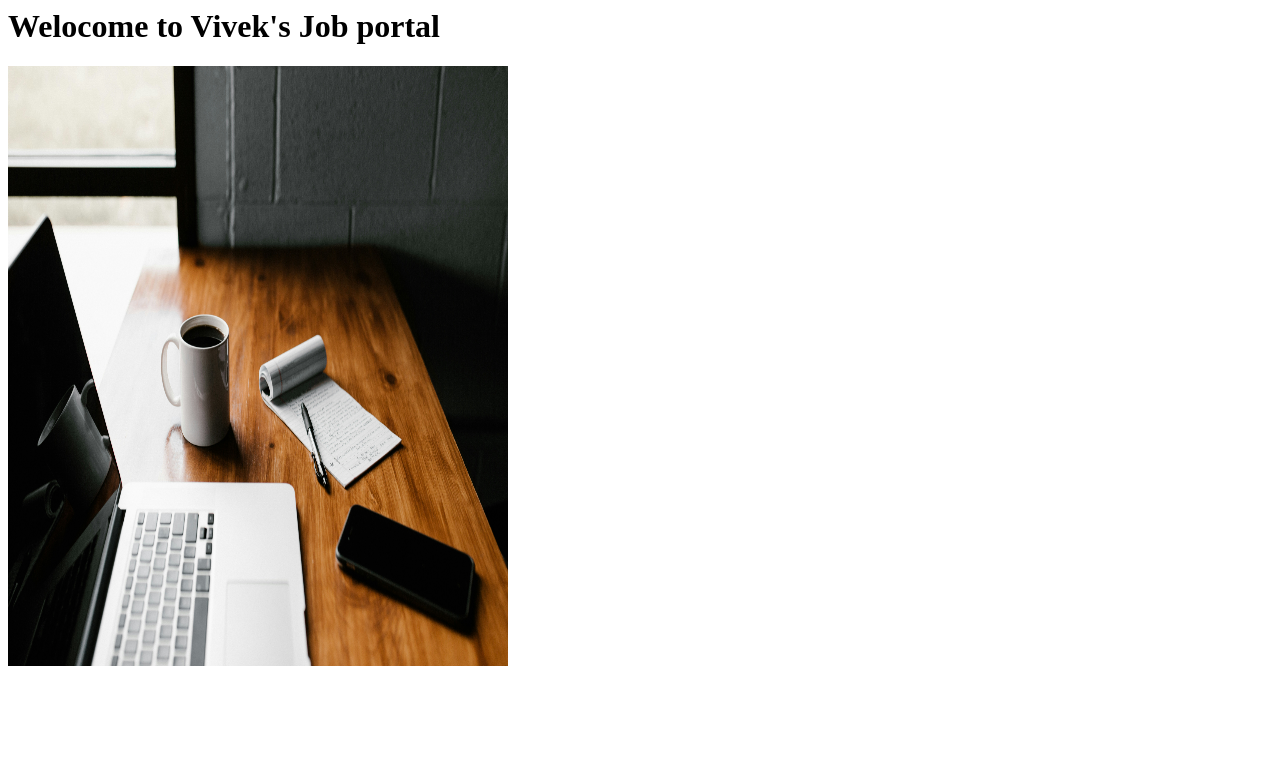
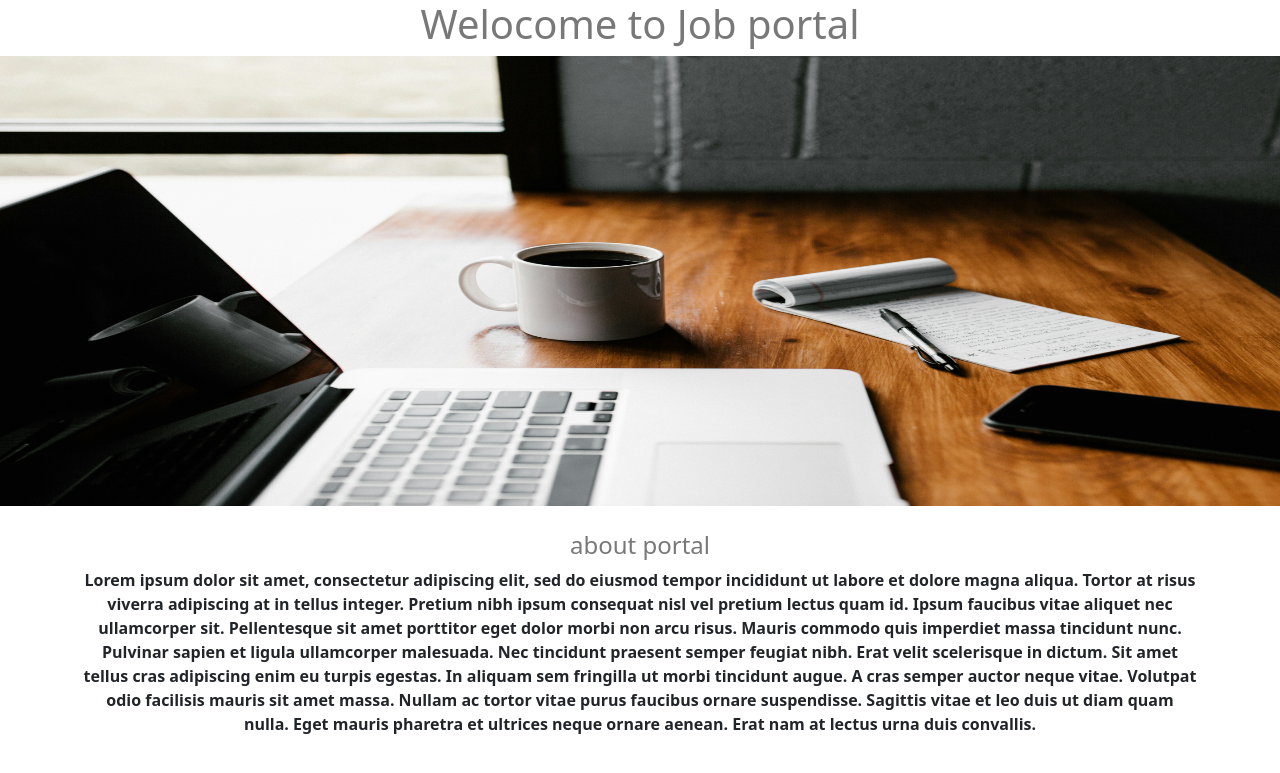
Before and after one commit to vivekbagul02/database_driven_job_search_site, a Flask app: page / in a window 1280 px wide; the page is wider, and only the part inside the window is pictured. Shown: the top 773 px of that part. Run offline with Flask 3, Linux system fonts and the light colour scheme.

Commit message:
Todays changes, added css, bootstrap etc

```diff
--- a/templates/home.html
+++ b/templates/home.html
@@ -2,15 +2,40 @@
 <html>
   <head>
     <title> job portal </title>
+    <link href="https://cdn.jsdelivr.net/npm/bootstrap@5.3.3/dist/css/bootstrap.min.css" rel="stylesheet" integrity="sha384-QWTKZyjpPEjISv5WaRU9OFeRpok6YctnYmDr5pNlyT2bRjXh0JMhjY6hW+ALEwIH" crossorigin="anonymous">
+    <style>
+        h1,h4 {
+          text-align:center;
+          color: rgb(120,120,120);
+        }
+
+        .imagemargin {
+          margin-bottom: 25px;
+        }
+
+        .justifytext {
+          text-align:'justify';
+        }
+    </style>
+
   </head>
   <body>
     <div>
-      <h1> Welocome to Vivek's Job portal</h1>
-      <img src="static/home_page.jpg" width='500' height=600>
-
+      <h1 > Welocome to Job portal</h1>
+    </div>
+    <div class=imagemargin>
+      <center> <img  src="https://c0f6a9d4-ba27-4adb-8a33-11179c030044-00-bs000la2stad.worf.replit.dev/static/home_page.jpeg"   width= 1500 height=450> </center>
 
     </div>
+    <div>
+        <h4> about portal</h4>
+    </div>
+    <!-- text-align: justify; -->
+    <div  class="container text-center" text-align="justify" >
+        <p  class="fw-semibold" class=justifytext> Lorem ipsum dolor sit amet, consectetur adipiscing elit, sed do eiusmod tempor incididunt ut labore et dolore magna aliqua. Tortor at risus viverra adipiscing at in tellus integer. Pretium nibh ipsum consequat nisl vel pretium lectus quam id. Ipsum faucibus vitae aliquet nec ullamcorper sit. Pellentesque sit amet porttitor eget dolor morbi non arcu risus. Mauris commodo quis imperdiet massa tincidunt nunc. Pulvinar sapien et ligula ullamcorper malesuada. Nec tincidunt praesent semper feugiat nibh. Erat velit scelerisque in dictum. Sit amet tellus cras adipiscing enim eu turpis egestas. In aliquam sem fringilla ut morbi tincidunt augue. A cras semper auctor neque vitae. Volutpat odio facilisis mauris sit amet massa. Nullam ac tortor vitae purus faucibus ornare suspendisse. Sagittis vitae et leo duis ut diam quam nulla. Eget mauris pharetra et ultrices neque ornare aenean. Erat nam at lectus urna duis convallis.
 
+    </p>
+    </div>
 
   </body>
 </html>
```
Also changed, not shown: static/home_page.jpeg (renamed from static/home_page.jpg).
